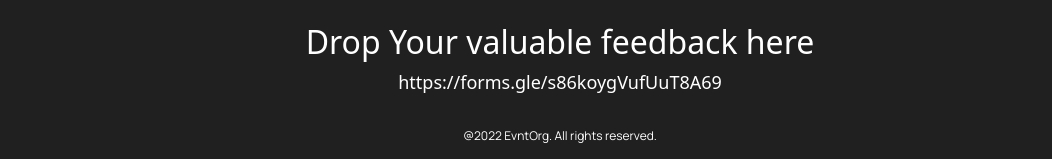
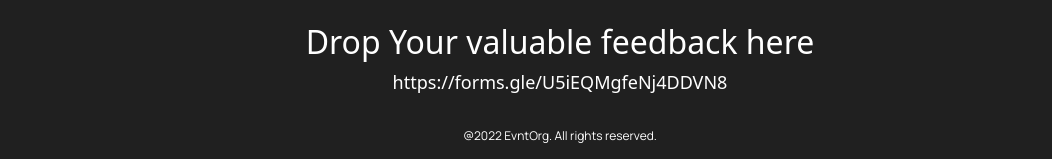
Before and after one commit to kiran-venkat/events, a React (Create React App) app: page /feedback in a window 1280 px wide. Shown: the part 2836-2995 px from the top of the page, without its empty margins (80-1132 px from the left). Built offline with nearby package versions, Linux system fonts and the light colour scheme.

Commit message:
feedback

```diff
--- a/src/containers/footer1/Footer1.jsx
+++ b/src/containers/footer1/Footer1.jsx
@@ -112,9 +112,9 @@ const Footer1 = () => (
       <h2>Drop Your valuable feedback here</h2>
       <a
         style={{ fontSize: "18px", color: "white", textDecoration: "none" }}
-        href="https://forms.gle/s86koygVufUuT8A69"
+        href="https://forms.gle/U5iEQMgfeNj4DDVN8"
       >
-        https://forms.gle/s86koygVufUuT8A69
+        https://forms.gle/U5iEQMgfeNj4DDVN8
       </a>
     </div>
     <div className="gpt3__footer-copyright">
```
